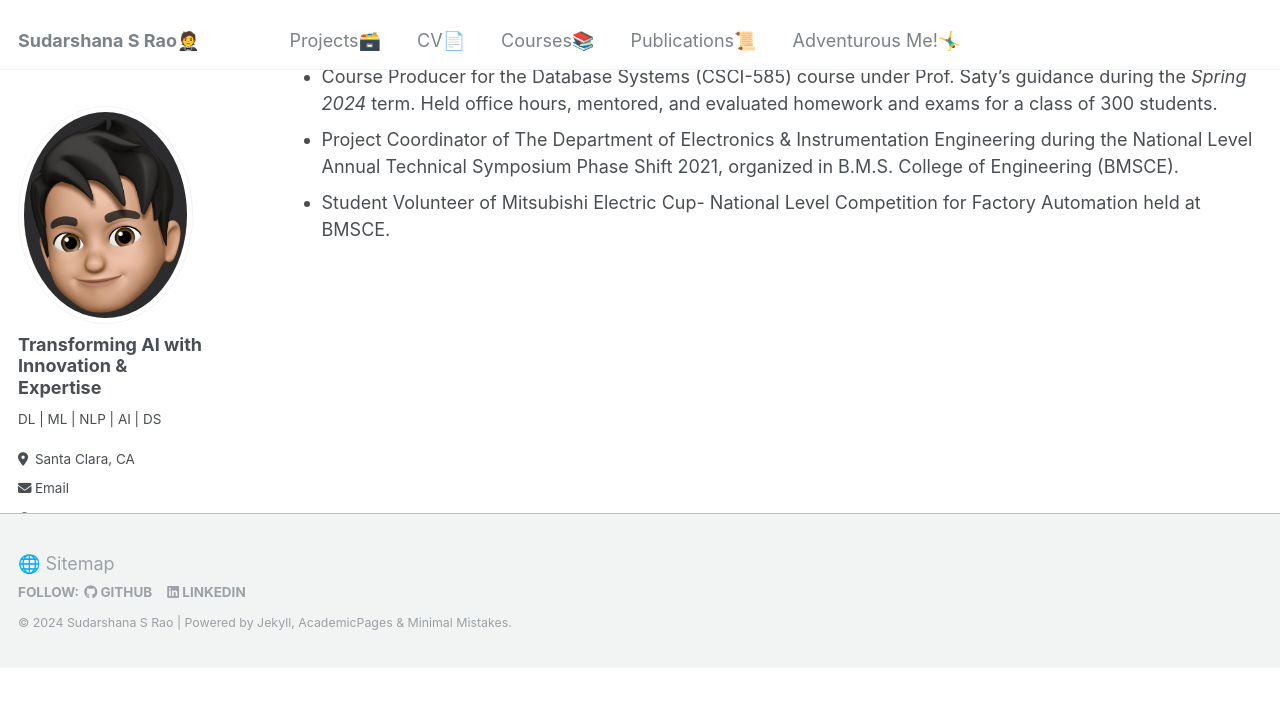
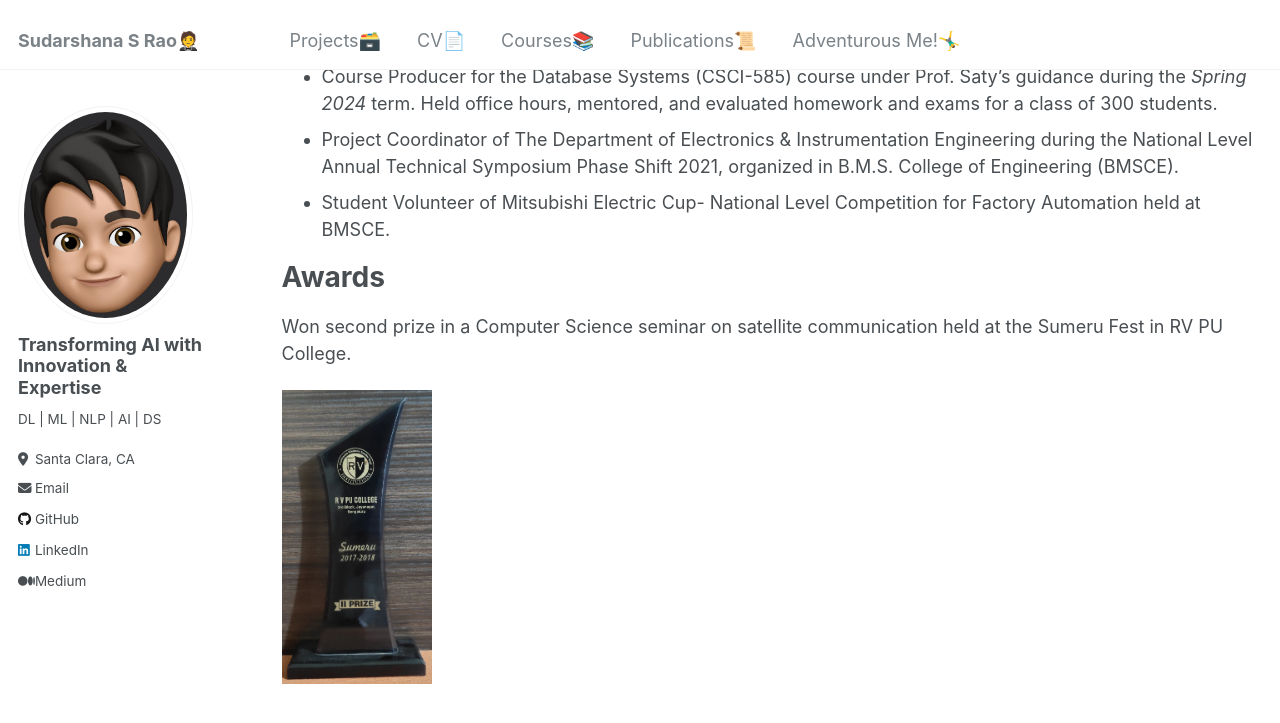
Before and after one commit to SudarshanaSRao/SudarshanaSRao.github.io, a Jekyll site: the page built from _pages/cv.md, in a window 1280 px wide and 900 px high, scrolled down 2224 px. Shown: the top 723 px of the window. Built offline with Jekyll 4.4.1, drawn with Linux system fonts in a browser that asks for light colours; before the commit the page ends 2893 px from its top, so only the background shows below that.

Commit message:
Update cv.md

```diff
--- a/_pages/cv.md
+++ b/_pages/cv.md
@@ -147,3 +147,27 @@ Leadership & Involvement
 * Course Producer for the Database Systems (CSCI-585) course under Prof. Saty's guidance during the _Spring 2024_ term. Held office hours, mentored, and evaluated homework and exams for a class of 300 students.
 * Project Coordinator of The Department of Electronics & Instrumentation Engineering during the National Level Annual Technical Symposium Phase Shift 2021, organized in B.M.S. College of Engineering (BMSCE).
 * Student Volunteer of Mitsubishi Electric Cup- National Level Competition for Factory Automation held at BMSCE.
+
+Awards
+==================
+<p>
+  Won second prize in a Computer Science seminar on satellite communication held at the Sumeru Fest in RV PU College.
+</p>
+
+<!-- Thumbnail Image -->
+<img src="/images/Trophy.jpg" alt="Satellite Communication Seminar" style="width:150px;cursor:pointer" onclick="openPopup();">
+<!-- Popup container -->
+<div id="popup" style="display:none; position:fixed; z-index:1; padding-top:100px; left:0; top:0; width:100%; height:100%; background-color:rgba(0,0,0,0.8);">
+  <span style="position:absolute; top:20px; right:45px; color:#fff; font-size:40px; font-weight:bold; cursor:pointer;" onclick="closePopup()">&times;</span>
+  <!-- Full-sized image inside the popup -->
+  <img id="popupImage" src="full-image.jpg" style="margin:auto; display:block; width:80%; max-width:700px;">
+</div>
+
+<script>
+  function openPopup() {
+    document.getElementById('popup').style.display = 'block';
+  }
+  function closePopup() {
+    document.getElementById('popup').style.display = 'none';
+  }
+</script>
```
